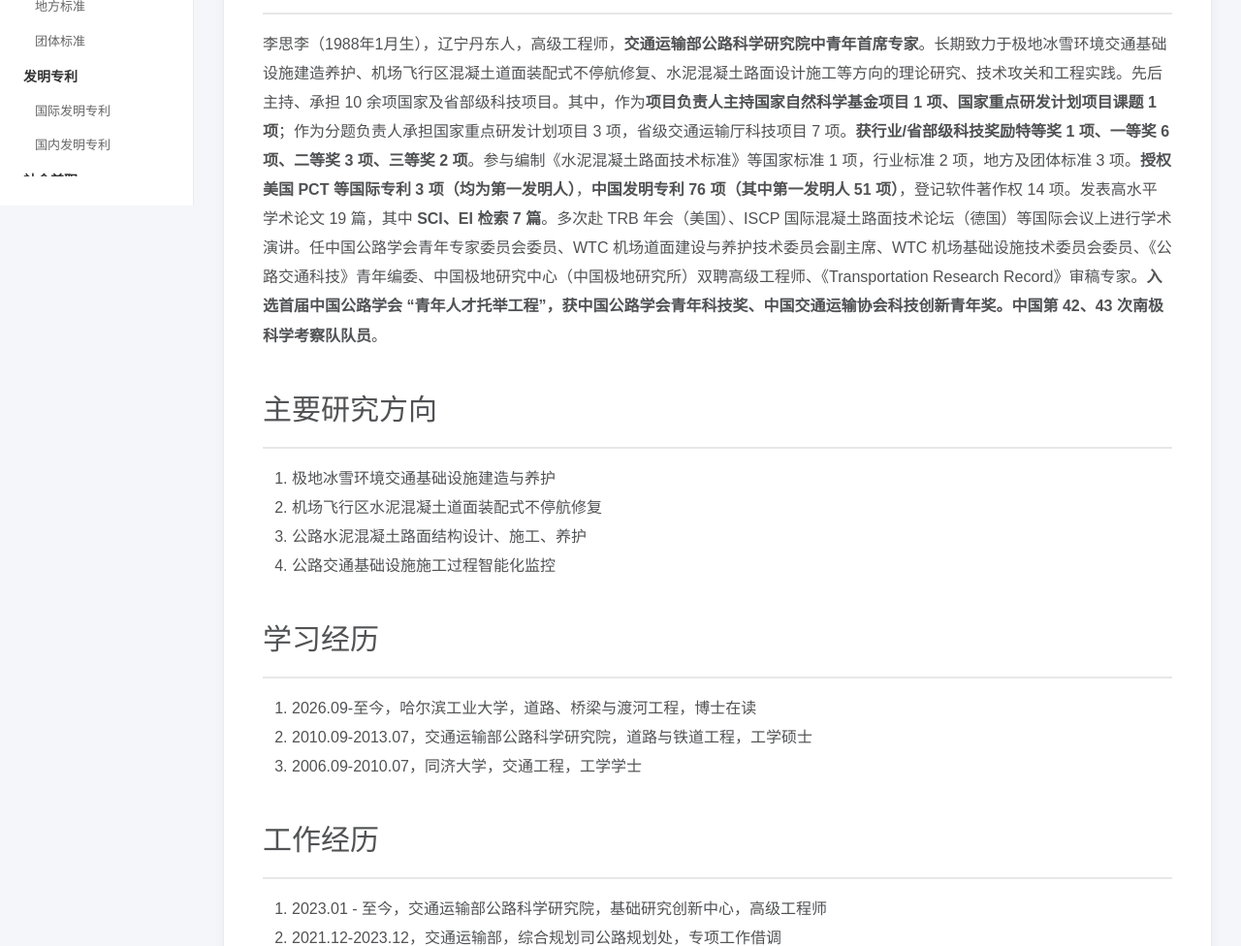
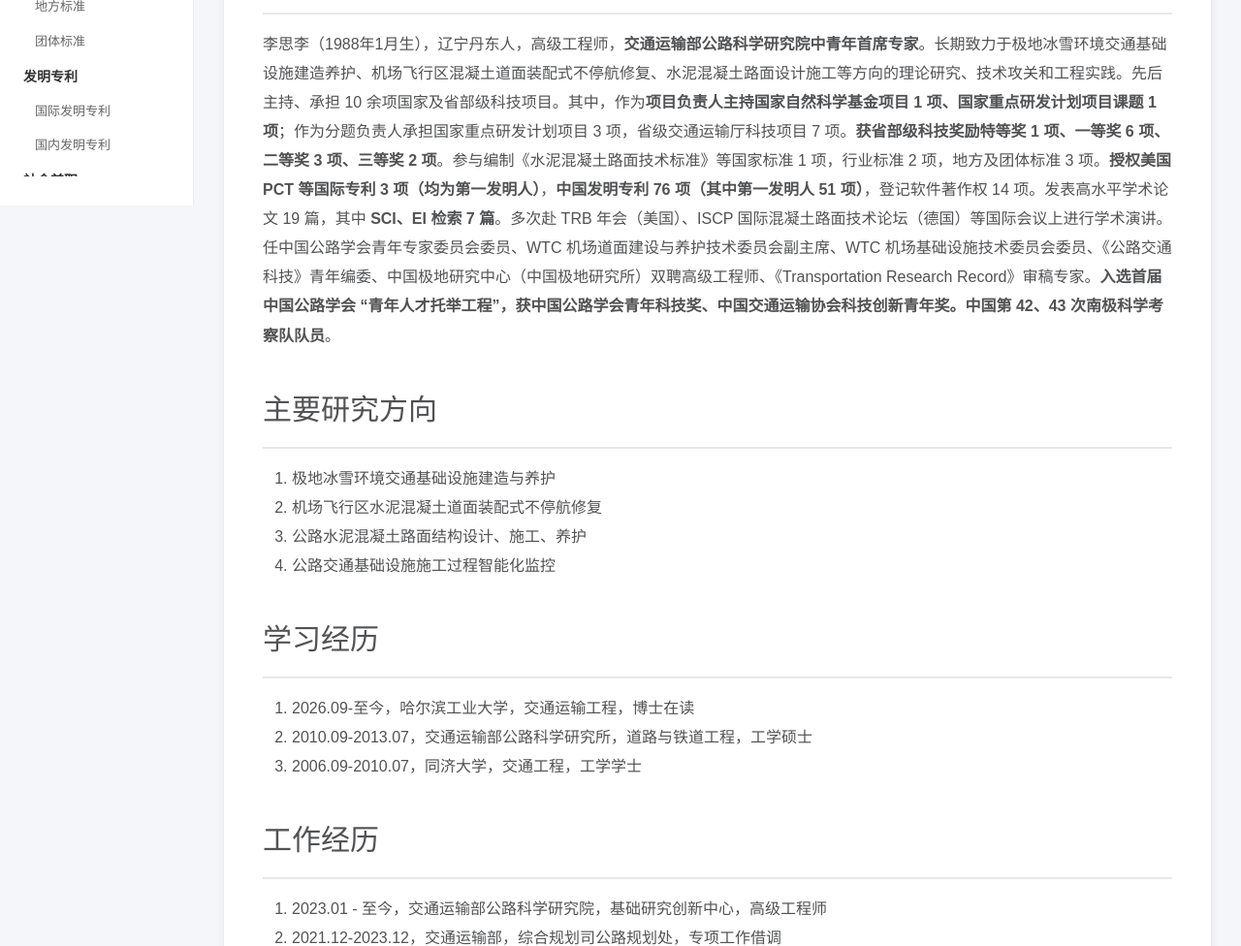
Before and after one commit to decoclaire/lisili-tech-pages, a plain HTML site: page index.html in a window 1280 px wide. Shown: the part 588-1564 px from the top of the page at 97% size. Drawn offline with Linux system fonts and the light colour scheme.

Commit message:
Correct award classification and education details

```diff
--- a/index.html
+++ b/index.html
@@ -58,7 +58,7 @@
         },
         {
           "@type": "Organization",
-          "name": "交通运输部公路科学研究院"
+          "name": "交通运输部公路科学研究所"
         }
       ],
       "knowsAbout": [
@@ -1038,7 +1038,7 @@ mjx-container[jax="SVG"] path[data-c], mjx-container[jax="SVG"] use[data-c] {
 </details>
 <h3 id='基本信息'>基本信息</h3>
 <hr />
-<p>李思李（1988年1月生），辽宁丹东人，高级工程师，<strong>交通运输部公路科学研究院中青年首席专家</strong>。长期致力于极地冰雪环境交通基础设施建造养护、机场飞行区混凝土道面装配式不停航修复、水泥混凝土路面设计施工等方向的理论研究、技术攻关和工程实践。先后主持、承担 10 余项国家及省部级科技项目。其中，作为<strong>项目负责人主持国家自然科学基金项目 1 项、国家重点研发计划项目课题 1 项</strong>；作为分题负责人承担国家重点研发计划项目 3 项，省级交通运输厅科技项目 7 项。<strong>获行业/省部级科技奖励特等奖 1 项、一等奖 6 项、二等奖 3 项、三等奖 2 项</strong>。参与编制《水泥混凝土路面技术标准》等国家标准 1 项，行业标准 2 项，地方及团体标准 3 项。<strong>授权美国 PCT 等国际专利 3 项（均为第一发明人）</strong>，<strong>中国发明专利 76 项（其中第一发明人 51 项）</strong>，登记软件著作权 14 项。发表高水平学术论文 19 篇，其中 <strong>SCI、EI 检索 7 篇</strong>。多次赴 TRB 年会（美国）、ISCP 国际混凝土路面技术论坛（德国）等国际会议上进行学术演讲。任中国公路学会青年专家委员会委员、WTC 机场道面建设与养护技术委员会副主席、WTC 机场基础设施技术委员会委员、《公路交通科技》青年编委、中国极地研究中心（中国极地研究所）双聘高级工程师、《Transportation Research Record》审稿专家。<strong>入选首届中国公路学会 “青年人才托举工程”，获中国公路学会青年科技奖、中国交通运输协会科技创新青年奖。中国第 42、43 次南极科学考察队队员</strong>。</p>
+<p>李思李（1988年1月生），辽宁丹东人，高级工程师，<strong>交通运输部公路科学研究院中青年首席专家</strong>。长期致力于极地冰雪环境交通基础设施建造养护、机场飞行区混凝土道面装配式不停航修复、水泥混凝土路面设计施工等方向的理论研究、技术攻关和工程实践。先后主持、承担 10 余项国家及省部级科技项目。其中，作为<strong>项目负责人主持国家自然科学基金项目 1 项、国家重点研发计划项目课题 1 项</strong>；作为分题负责人承担国家重点研发计划项目 3 项，省级交通运输厅科技项目 7 项。<strong>获省部级科技奖励特等奖 1 项、一等奖 6 项、二等奖 3 项、三等奖 2 项</strong>。参与编制《水泥混凝土路面技术标准》等国家标准 1 项，行业标准 2 项，地方及团体标准 3 项。<strong>授权美国 PCT 等国际专利 3 项（均为第一发明人）</strong>，<strong>中国发明专利 76 项（其中第一发明人 51 项）</strong>，登记软件著作权 14 项。发表高水平学术论文 19 篇，其中 <strong>SCI、EI 检索 7 篇</strong>。多次赴 TRB 年会（美国）、ISCP 国际混凝土路面技术论坛（德国）等国际会议上进行学术演讲。任中国公路学会青年专家委员会委员、WTC 机场道面建设与养护技术委员会副主席、WTC 机场基础设施技术委员会委员、《公路交通科技》青年编委、中国极地研究中心（中国极地研究所）双聘高级工程师、《Transportation Research Record》审稿专家。<strong>入选首届中国公路学会 “青年人才托举工程”，获中国公路学会青年科技奖、中国交通运输协会科技创新青年奖。中国第 42、43 次南极科学考察队队员</strong>。</p>
 
 <h3 id='主要研究方向'>主要研究方向</h3>
 <hr />
@@ -1052,8 +1052,8 @@ mjx-container[jax="SVG"] path[data-c], mjx-container[jax="SVG"] use[data-c] {
 <h3 id='学习经历'>学习经历</h3>
 <hr />
 <ol start='' >
-<li>2026.09-至今，哈尔滨工业大学，道路、桥梁与渡河工程，博士在读</li>
-<li>2010.09-2013.07，交通运输部公路科学研究院，道路与铁道工程，工学硕士</li>
+<li>2026.09-至今，哈尔滨工业大学，交通运输工程，博士在读</li>
+<li>2010.09-2013.07，交通运输部公路科学研究所，道路与铁道工程，工学硕士</li>
 <li>2006.09-2010.07，同济大学，交通工程，工学学士</li>
 </ol>
 
```
